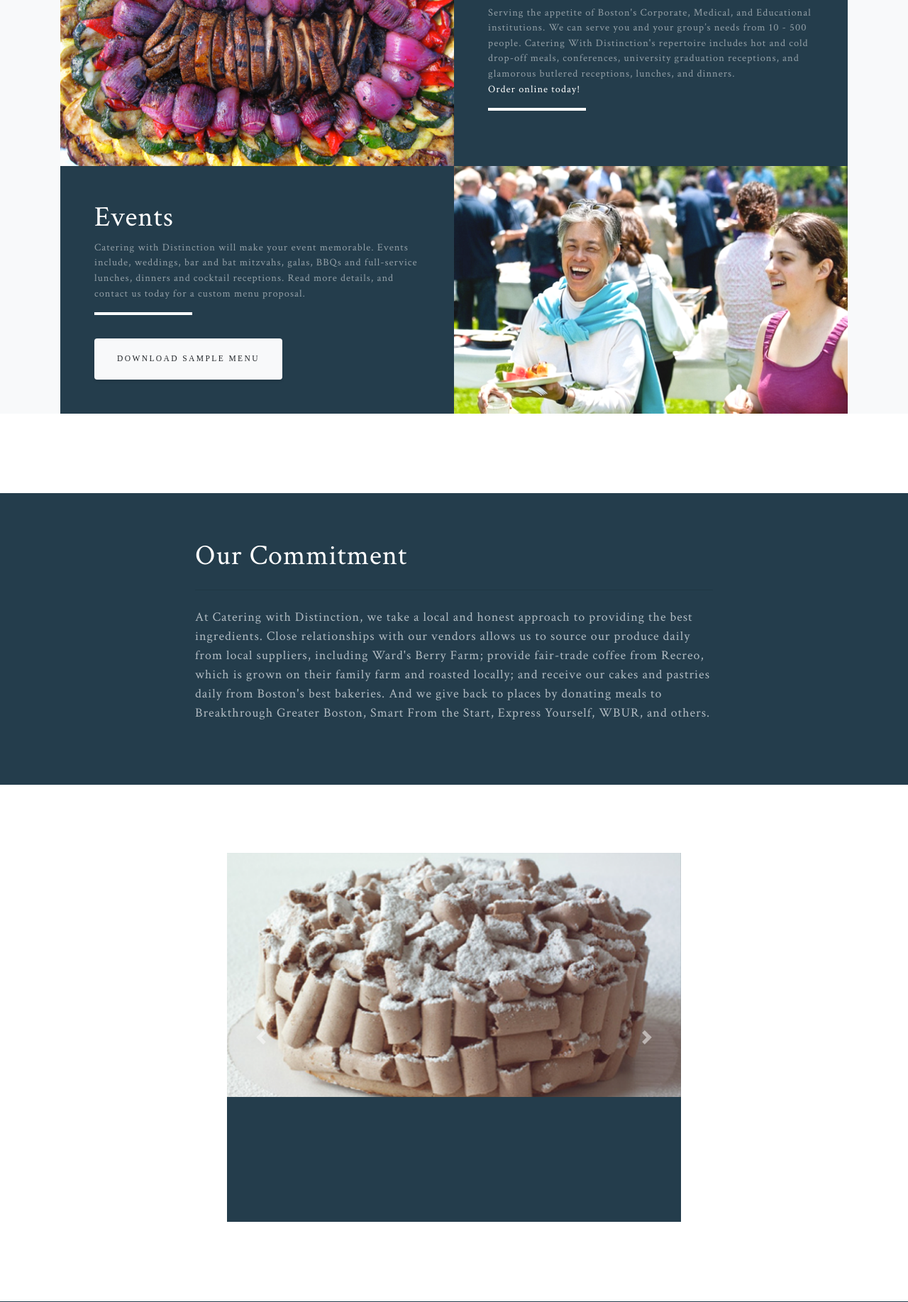
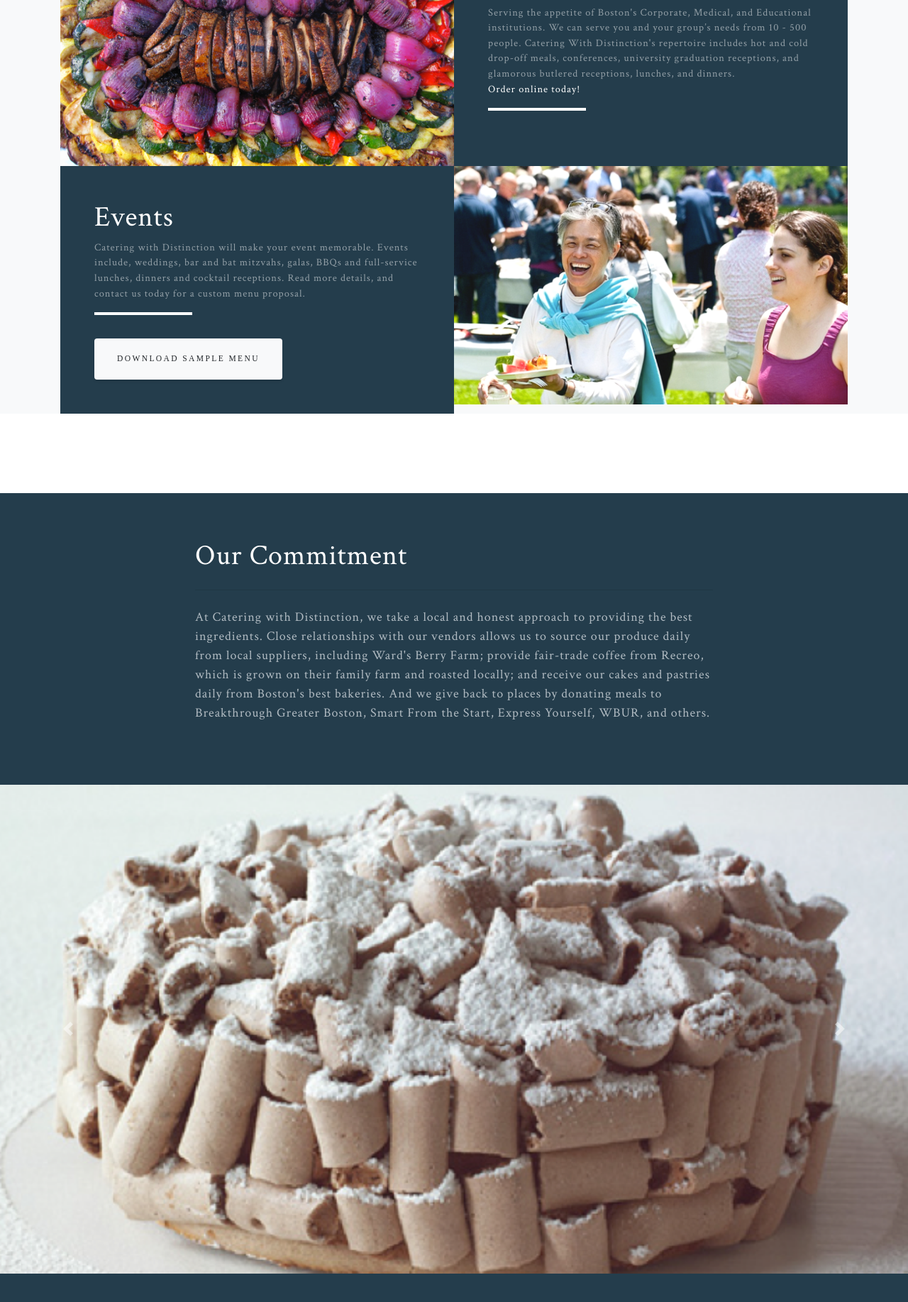
Before and after one commit to meagdoh/CWD-catering-site, a PHP site: page / in a window 1280 px wide. Shown: the part 1655-3490 px from the top of the page at 71% size. Run offline with PHP 8.4, Linux system fonts and the light colour scheme.

Commit message:
formatting

```diff
--- a/css/grayscale.css
+++ b/css/grayscale.css
@@ -230,8 +230,9 @@ padding-top: 0;
 }
 
 .img-fluid{
-      height: 100%;
+      height: auto;
 }
+
 
 .services-CTA {
   color: white;
@@ -282,9 +283,9 @@ padding-top: 0;
 }
 
 @media (min-width: 992px) {
-  /* .projects-section .project-text {
+  .projects-section .project-text {
     padding: 5rem;
-  } */
+  }
   .projects-section .project-text  hr {
     border-color: white;
     border-width: .25rem;
@@ -293,9 +294,9 @@ padding-top: 0;
 }
 
 @media (min-width: 992px) {
-  /* .projects-section .project-text {
+  .projects-section .project-text {
     padding: 5rem;
-  } */
+  }
   .services-section .project-text  hr {
     border-color: white;
     border-width: .25rem;
@@ -431,23 +432,23 @@ footer {
   margin-left: 7em;
 }
 
-.carousel-item {
+/* .carousel-item {
   height: 65vh;
     min-height: 150px;
-}
+} */
 
 
 
-.item img {
+/* .item img {
     position: absolute;
     top: 0;
     left: 0;
     min-height: 200px;
-}
+} */
 
 #gallery{
-  margin-left: 20em;
-  margin-right: 20em;
-  margin-top: 6em;
-margin-bottom: 6em;
+  /* margin-left: 20em;
+  margin-right: 20em; */
+  /* margin-top: 6em;
+margin-bottom: 6em; */
 }
--- a/index.html
+++ b/index.html
@@ -155,7 +155,7 @@
           </div>
   </section>
 
-  <section class="bg-primary" id="gallery">
+  <section class="bg-primary d-none d-lg-block" id="gallery">
           <div id="carouselExampleControls" class="carousel slide" data-ride="carousel">
             <div class="carousel-inner">
               <div class="carousel-item active">
@@ -191,7 +191,7 @@
 
 
 
-  <section class="bg-primary" id="commitment">
+  <section class="bg-primary" id="venues">
     <div class="container">
       <div class="row">
         <div class="col-lg-8 mx-auto text-center">
```
